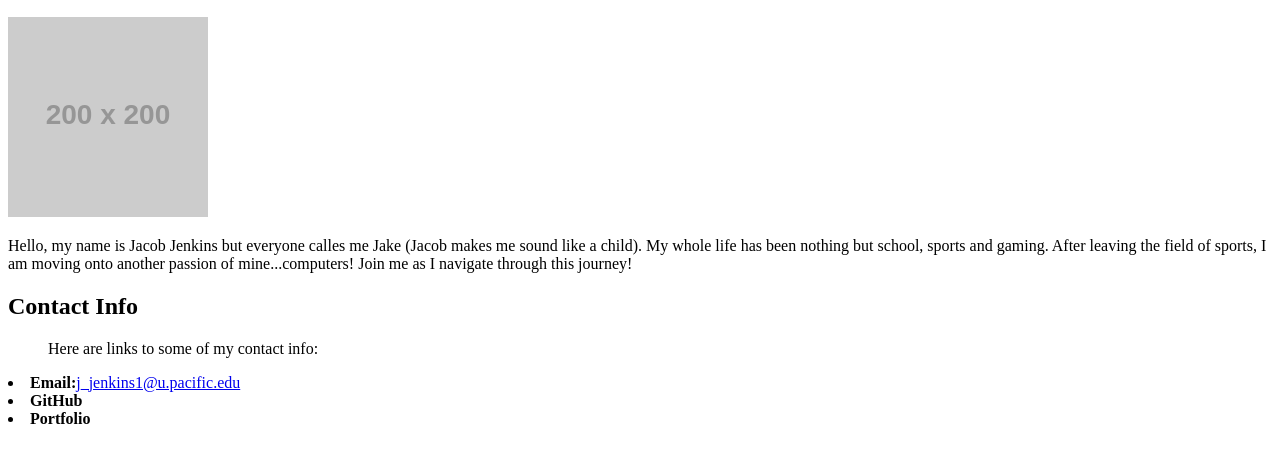
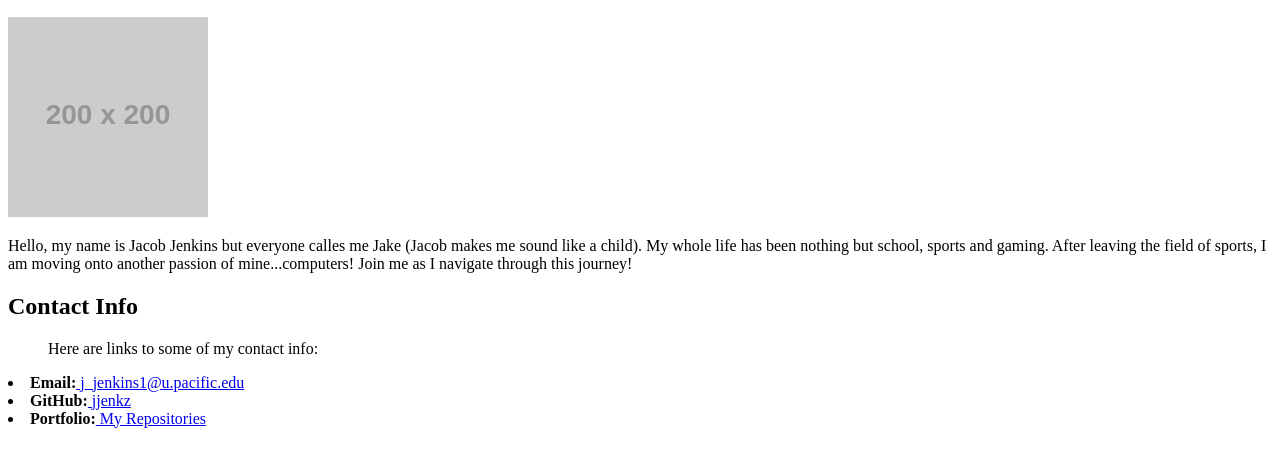
Before and after one commit to jjenkz/student-bio, a plain HTML site: page index.html in a window 1280 px wide. Shown: the part 110-576 px from the top of the page. Drawn offline with Linux system fonts and the light colour scheme; placeholder pictures from the web are drawn by us.

Commit message:
updated github and portfolio links

```diff
--- a/index.html
+++ b/index.html
@@ -8,9 +8,9 @@
             </p>
         <h2>Contact Info</h2>
             <ul>Here are links to some of my contact info:</ul>
-            <li><b>Email:</b><a href="mailto:j_jenkins1@u.pacific.edu">j_jenkins1@u.pacific.edu</a></li>
-            <li><b>GitHub</b></li>
-            <li><b>Portfolio</b></li>
+            <li><b>Email:</b><a href="mailto:j_jenkins1@u.pacific.edu"> j_jenkins1@u.pacific.edu</a></li>
+            <li><b>GitHub:</b><a href="https://github.com/jjenkz"> jjenkz</a></li>
+            <li><b>Portfolio:</b><a href="https://github.com/jjenkz?tab=repositories"> My Repositories</a></li>
 
 
 
```
